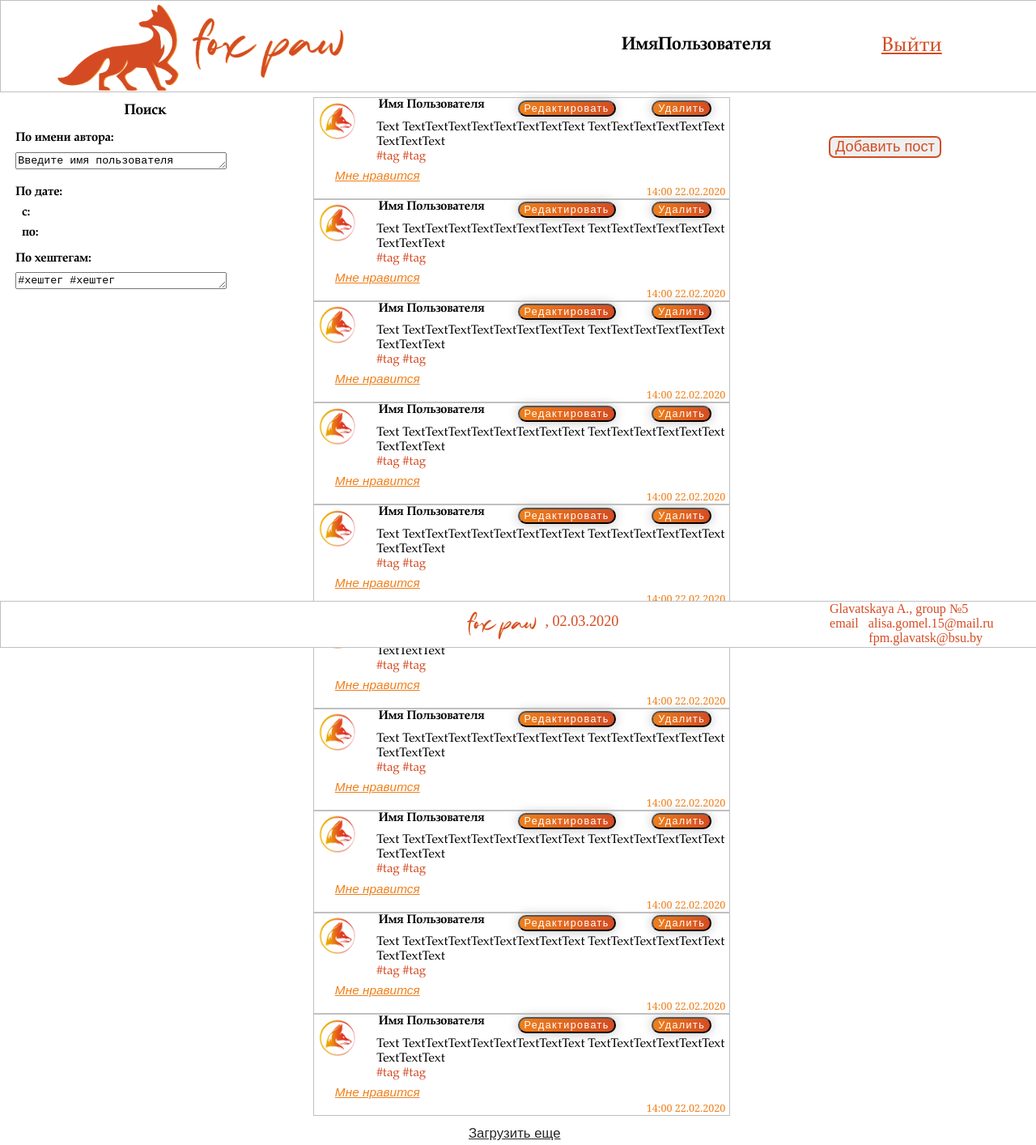
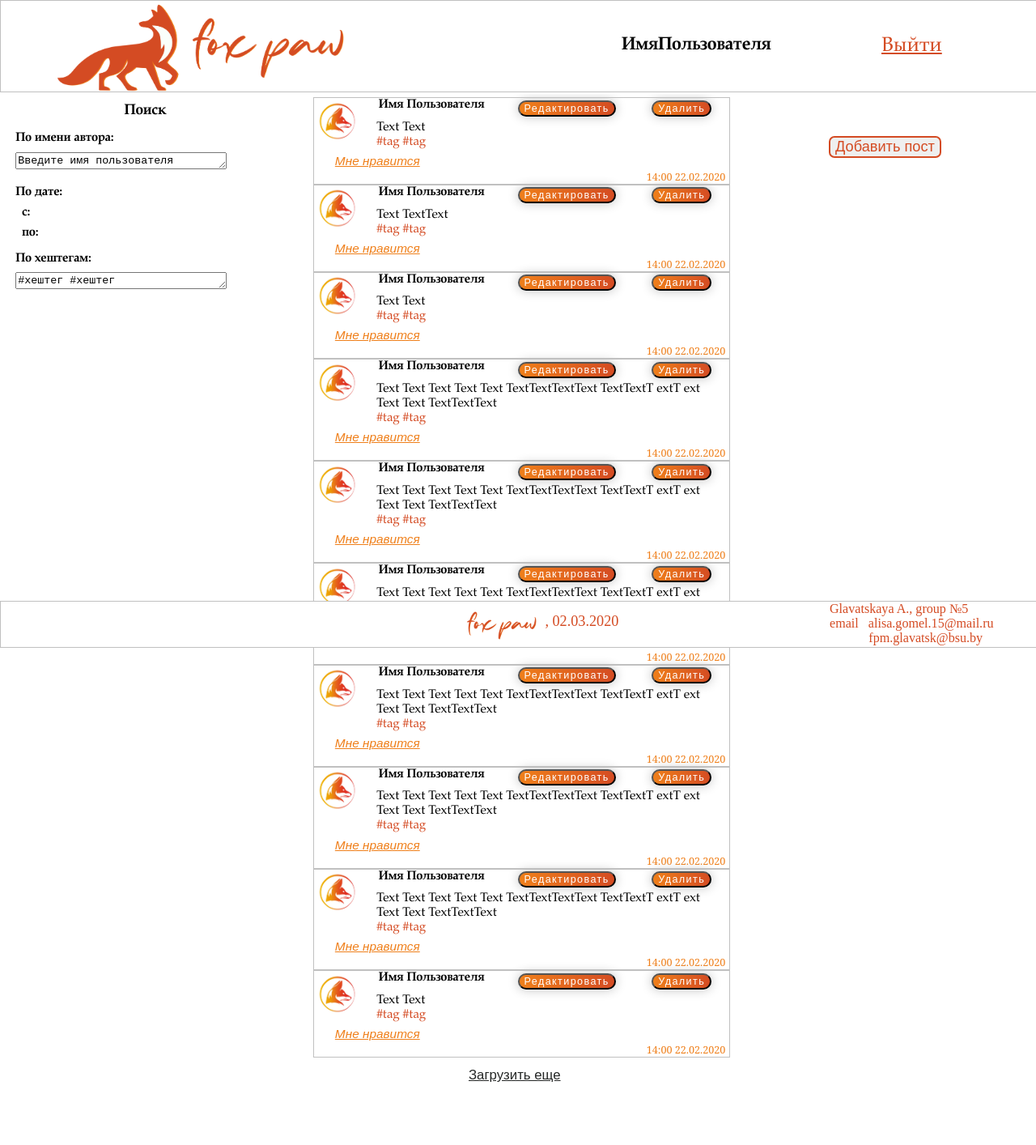
Before and after one commit to AnastasiaGlavatskaya/UP, a plain HTML site: page UI/index.html in a window 1280 px wide. Shown: the whole page at 81% size. Drawn offline with Linux system fonts and the light colour scheme.

Commit message:
Fixlab3 (#3)
* fix folders

* change index.html, styles.css

```diff
--- a/index.html
+++ b/UI/index.html
@@ -34,8 +34,7 @@
             </button>
         </div>
         <div class="text">
-            Text TextTextTextTextTextTextTextText
-            TextTextTextTextTextText TextTextText
+            Text Text
         </div>
         <div class="hashtag">
             #tag #tag
@@ -63,8 +62,7 @@
             </button>
         </div>
         <div class="text">
-            Text TextTextTextTextTextTextTextText
-            TextTextTextTextTextText TextTextText
+            Text TextText
         </div>
         <div class="hashtag">
             #tag #tag
@@ -92,8 +90,7 @@
             </button>
         </div>
         <div class="text">
-            Text TextTextTextTextTextTextTextText
-            TextTextTextTextTextText TextTextText
+            Text Text
         </div>
         <div class="hashtag">
             #tag #tag
@@ -121,8 +118,8 @@
             </button>
         </div>
         <div class="text">
-            Text TextTextTextTextTextTextTextText
-            TextTextTextTextTextText TextTextText
+            Text Text Text Text Text TextTextTextText
+            TextTextT extT ext Text Text TextTextText
         </div>
         <div class="hashtag">
             #tag #tag
@@ -150,8 +147,8 @@
             </button>
         </div>
         <div class="text">
-            Text TextTextTextTextTextTextTextText
-            TextTextTextTextTextText TextTextText
+            Text Text Text Text Text TextTextTextText
+            TextTextT extT ext Text Text TextTextText
         </div>
         <div class="hashtag">
             #tag #tag
@@ -179,8 +176,8 @@
             </button>
         </div>
         <div class="text">
-            Text TextTextTextTextTextTextTextText
-            TextTextTextTextTextText TextTextText
+            Text Text Text Text Text TextTextTextText
+            TextTextT extT ext Text Text TextTextText
         </div>
         <div class="hashtag">
             #tag #tag
@@ -208,8 +205,8 @@
             </button>
         </div>
         <div class="text">
-            Text TextTextTextTextTextTextTextText
-            TextTextTextTextTextText TextTextText
+            Text Text Text Text Text TextTextTextText
+            TextTextT extT ext Text Text TextTextText
         </div>
         <div class="hashtag">
             #tag #tag
@@ -237,8 +234,8 @@
             </button>
         </div>
         <div class="text">
-            Text TextTextTextTextTextTextTextText
-            TextTextTextTextTextText TextTextText
+            Text Text Text Text Text TextTextTextText
+            TextTextT extT ext Text Text TextTextText
         </div>
         <div class="hashtag">
             #tag #tag
@@ -266,8 +263,8 @@
             </button>
         </div>
         <div class="text">
-            Text TextTextTextTextTextTextTextText
-            TextTextTextTextTextText TextTextText
+            Text Text Text Text Text TextTextTextText
+            TextTextT extT ext Text Text TextTextText
         </div>
         <div class="hashtag">
             #tag #tag
@@ -295,8 +292,7 @@
             </button>
         </div>
         <div class="text">
-            Text TextTextTextTextTextTextTextText
-            TextTextTextTextTextText TextTextText
+            Text Text
         </div>
         <div class="hashtag">
             #tag #tag
@@ -333,9 +329,11 @@
             <div class="filterTitle">
                 По имени автора:
             </div>
-            <textarea name="text" cols="30" rows="1">
+            <div class="textBox">
+                <textarea name="text" cols="30" rows="1">
 Введите имя пользователя
-            </textarea>
+                </textarea>
+            </div>
         </div>
         <div class="byDate">
             <div class="filterTitle">
@@ -352,9 +350,11 @@
             <div class="filterTitle">
                 По хештегам:
             </div>
-            <textarea name="text" cols="30" rows="1">
+            <div class="textBox">
+                <textarea name="text" cols="30" rows="1">
 #хештег #хештег
-            </textarea>
+                </textarea>
+           </div>
         </div>
 
     </div>
--- a/styles.css
+++ b/UI/styles.css
@@ -3,6 +3,18 @@ html {
     font-size : 14px;
     font-family: "Palatino Linotype";
 }
+ @media(max-width: 700px)  {
+     html {
+         font-size: 10px;
+     }
+     header img {
+         float : left;
+         margin-left: 0;
+         width: 50%;
+     }
+
+ }
+
 
 button {
     cursor : pointer;
@@ -100,6 +112,7 @@ footer .date {
     font-size: 110%;
     padding-left: 15%;
     padding-top: 1%;
+    padding-right: 2%;
 }
 .posts .post .hashtag {
     font-size: 110%;
@@ -112,6 +125,7 @@ footer .date {
     font-size: 90%;
     color: #EF7F1A;
     padding-left: 80%;
+    padding-right: 0.01%;
 }
 .posts .post button {
     font-size: 80%;
@@ -219,7 +233,7 @@ main .addPost button{
     margin-left: 7%;
     margin-top: 0.5rem;
 }
-textarea {
+.textBox textarea {
     clear: both;
     margin-top: 2%;
     margin-left: 5%;
```
Also changed, not shown: UI/fox_avatar.jpg (renamed from fox_avatar.jpg), UI/fox_paw.png (renamed from fox_paw.png), UI/fox_paw_logo.png (renamed from fox_paw_logo.png), UI/fox_paw_text.png (renamed from fox_paw_text.png), mockups/Authorization_form.PNG (renamed from .mockups/Authorization_form.PNG), mockups/Edit.PNG (renamed from .mockups/Edit.PNG), mockups/Error.PNG (renamed from .mockups/Error.PNG), mockups/Home.PNG (renamed from .mockups/Home.PNG).
